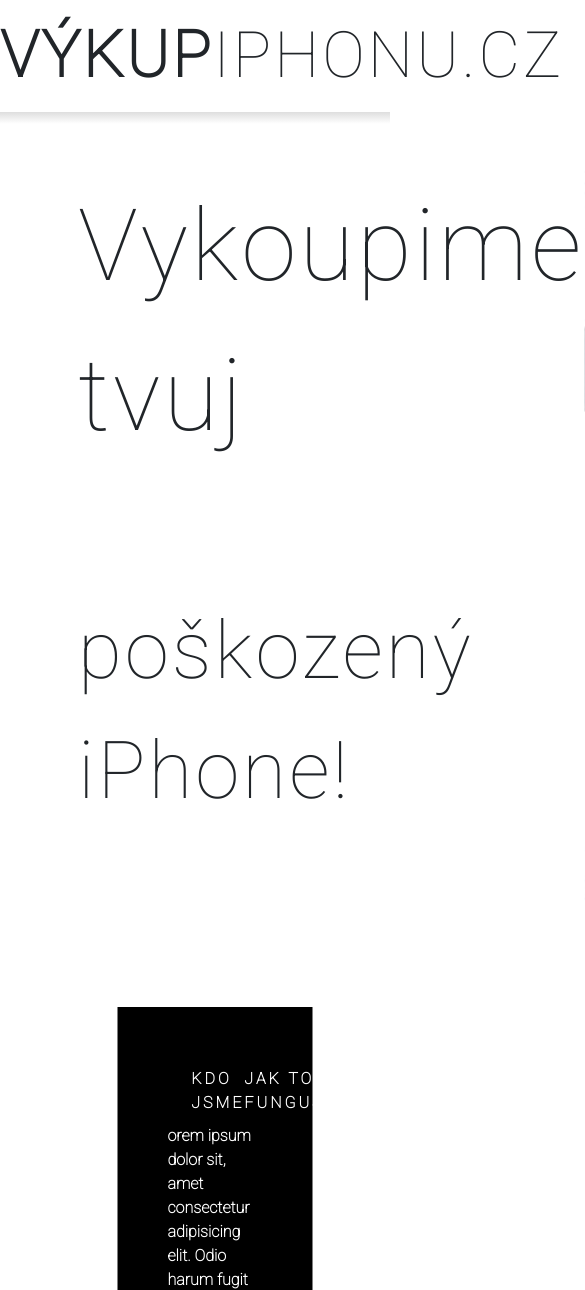
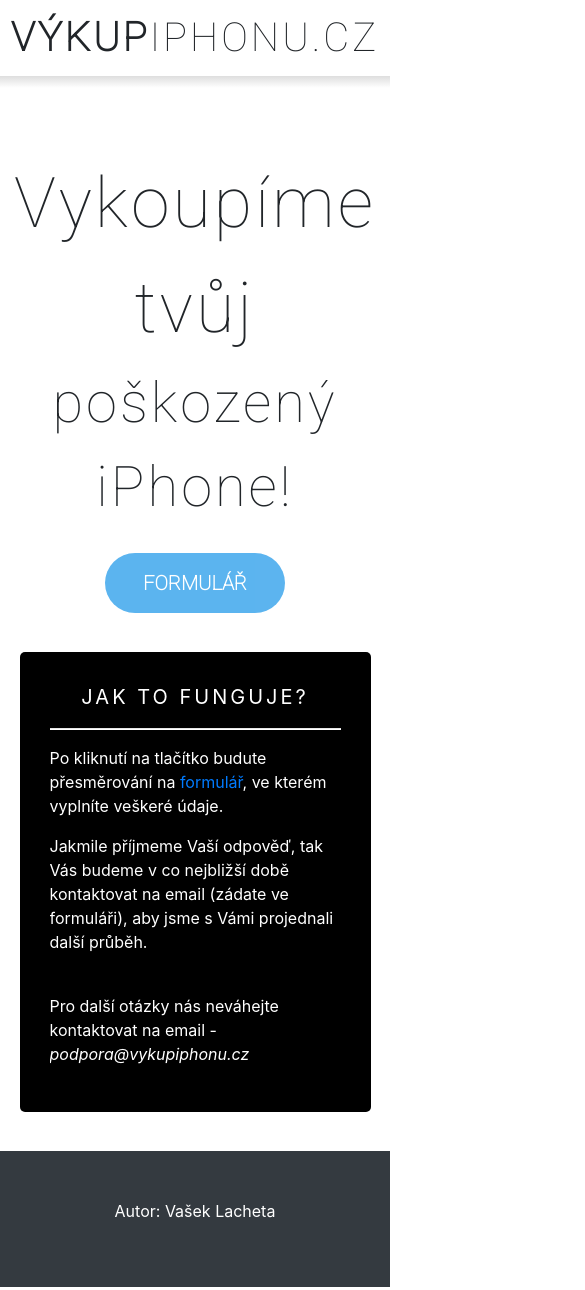
Before and after one commit to Vistoun/testing, a plain HTML site: page index.html in a window 390 px wide. Shown: the top 1290 px of the page, 585 px wide, since content can reach past the window. Drawn offline with nearby package versions, Linux system fonts and the light colour scheme.

Commit message:
responsive

```diff
--- a/css/main.css
+++ b/css/main.css
@@ -2,17 +2,14 @@
     margin: 0px;
     padding: 0px;
     box-sizing: border-box;
+    overflow-x: hidden;
 }
-
-
 #line {
     color: white;
     margin-top: 2%;
     height: 2vh;
     background-image:linear-gradient(0deg, rgba(255,255,255,1) 26%, rgba(195,195,195,0.5578606442577031) 100%);
-
 }
-
 
 #logoText{
     text-align: center;
@@ -32,7 +29,7 @@
 #content{
     display: flex;
     justify-content: space-around;
-    width: 60%;
+    width: 65%;
 }
 
 #text{
@@ -43,42 +40,177 @@
 }
 #blackBox{
     box-sizing: border-box;
-    right: auto;
-    left: auto;
-    transform:translate(50%);
-    width: 50%;
-    font-family: 'Roboto', sans-serif;
-    font-weight: bold;
     background-color: black;
     color: white;
     padding: 50px;
-    margin: 20px;
+    margin-right: 15%;
+    margin-left: 15%;
+    margin-top: 2%;
+    margin-bottom: 3%;
+    border-radius: 5px;
 
 }
 #mainNavBox{
-    display: flex;
-    justify-content: space-around;
-    align-items: center;
-    min-height: 8vh;
+    text-align: center;
 }
 #navBox{
-    display: flex;
-    align-items: center;
-    justify-content: space-around;
-    width: 50%;
+    color: white;
+    letter-spacing: 3px;
+    font-size: 25px;
+    text-transform: uppercase;
 }
-#navBox li{
-    list-style: none;
+
+#textBox{
+    font-size: 20px;
+}
+hr{
     color: white;
-    text-decoration: none;
-    letter-spacing: 3px;
+    background-color: white;
+    width: 100%;
+    height: 1px;
+}
+
+#button{
+    text-align: center;
+}
+
+.button {
+    display: inline-block;
+    border-radius: 45px;
+    background-color: #1795e9;
+    border: hidden;
+    font-family: 'Roboto', sans-serif;
     font-weight: bold;
-    font-size: 16px;
+    color: #FFFFFF;
+    text-align: center;
     text-transform: uppercase;
+    width: 210px;
+    padding: 15px;
+    font-size: 25px;
+    transition: all 0.5s;
     cursor: pointer;
+    opacity: 0.7;
+  }
+  .button:hover {opacity: 1}
+
+
+@media screen and (max-width: 2200px){
+     #content{
+         width: 75%;
+     }
+@media screen and (max-width: 1900px){
+    #content{
+        width: 85%;
+}
+@media screen and (max-width: 1600px){
+    #content{
+        width: 95%;
+}
+@media screen and (max-width: 1450px){
+    #content{
+        width: 100%;
+    }
+}
+@media screen and (max-width: 1150px){
+    #img{
+        display: none;
+    }
+    #content{
+        width: auto;
+    }
+}
+@media screen and (max-width: 700px){
+    #content{
+        text-align: center;
+        font-size: 0.7em;
+    }
+    #logoText{
+        font-size: 3.5em;
+    }
+}
+@media screen and (max-width: 500px){
+    #logoText{
+        font-size: 2.5em;
+    }
+    #blackBox{
+        margin-right: 5%;
+        margin-left: 5%;
+        margin-top: 10%;
+        margin-bottom: 10%;
+        padding: 30px;
+    }
+    #navBox{
+        font-size: 20px;
+    }
+
+    #textBox{
+        font-size: 16px;
+    }
+    .button{
+        width: 180px;
+        padding: 15px;
+        font-size: 20px;
+    }
+}
+@media screen and (max-width: 350px){
+    #content{
+        font-size: 0.6em;
+    }
+    #logoText{
+        font-size: 2em;
+    }
+
+}
+@media screen and (max-width: 300px){
+    #content{
+        font-size: 0.5em;
+    }
+    #logoText{
+        font-size: 1.7em;
+    }
+
 }
 
 
+/*
+@media screen and (max-width: 900px){
+    .nav-links {
+        width: 40%;
+    }
+    .logo{
+        width: 80%;
+    }
+}
+
+@media screen and (max-width: 800px){   š
+    html, body {
+        overflow-x: hidden;
+      }
+
+    .nav-links{
+     position: absolute;
+     right: 0px;
+     height: 92vh;
+     top: 8vh;
+
+     background-color:rgb(38, 38, 38);
+     display: flex;
+     flex-direction: column;
+     align-items: center;
+     width: 50%;
+     transform: translateX(100%);
+     transition: transform 0.3s ease-in;
+    }
+    .nav-links li {
+        opacity: 0;
+    }
+    .burger{
+        display: block;
+    }
+}
+.nav-active{
+    transform: translateX(0%);
+}
 
 /*
 #img{
--- a/index.html
+++ b/index.html
@@ -1,10 +1,10 @@
 <!DOCTYPE html>
 <html lang="cs">
-
 <head>
   <meta charset="UTF-8">
   <meta name="viewport" content="width=device-width, initial-scale=1.0">
-  <link rel="stylesheet" href="https://maxcdn.bootstrapcdn.com/bootstrap/4.0.0/css/bootstrap.min.css" integrity="sha384-Gn5384xqQ1aoWXA+058RXPxPg6fy4IWvTNh0E263XmFcJlSAwiGgFAW/dAiS6JXm" crossorigin="anonymous">
+  <link rel="stylesheet" href="https://maxcdn.bootstrapcdn.com/bootstrap/4.0.0/css/bootstrap.min.css"
+    integrity="sha384-Gn5384xqQ1aoWXA+058RXPxPg6fy4IWvTNh0E263XmFcJlSAwiGgFAW/dAiS6JXm" crossorigin="anonymous">
   <link href="https://fonts.googleapis.com/css2?family=Roboto:wght@100;150&display=swap" rel="stylesheet">
   <link href='https://fonts.googleapis.com/css?family=Poppins' rel='stylesheet'>
   <link rel="stylesheet" href="https://cdnjs.cloudflare.com/ajax/libs/fullPage.js/3.0.9/fullpage.min.css"
@@ -13,7 +13,6 @@
   <link rel="stylesheet" href="css/main.css">
   <title></title>
 </head>
-
 <body>
   <header>
     <div id="logoText">
@@ -24,50 +23,46 @@
   <main>
     <div id="content">
       <div id="text">
-       <div style="font-size: 1.25em;"> Vykoupime tvuj  </div><br>poškozený iPhone!
+        <div style="font-size: 1.25em;"> Vykoupíme tvůj </div>poškozený iPhone!
+        <div id="button"><a href="https://forms.gle/Qisz9UwgdCxboynH7"><button class="button" >Formulář</button></a></div>
       </div>
-      <div id="img">
-        <img  src="img/MobileBackground.png" alt="">
+      <div >
+        <img  id="img"src="img/MobileBackground.png" alt="">
       </div>
     </div>
-
   </main>
 
-
-
-  <div id="blackBox" >
-
+  <div id="blackBox">
     <div id="mainNavBox">
-    <div id="navBox">
-
+      <div id="navBox">
+        Jak to funguje?
+      </div>
+    </div>
+    <div id="textBox">
+      <hr>
+      <p>Po kliknutí na tlačítko budute přesměrování na <a href="https://forms.gle/Qisz9UwgdCxboynH7">formulář</a>, ve kterém vyplníte veškeré údaje.</p>
+      <p>Jakmile příjmeme Vaší odpověď, tak Vás budeme v co nejbližší době kontaktovat na email (zádate ve formuláři), aby jsme s Vámi projednali další průběh.</p>
+      <br>
+      <p>Pro další otázky nás neváhejte kontaktovat na email -  <i>podpora@vykupiphonu.cz </i></p>
     </div>
   </div>
-
-  <div id="textBox">
-
-  </div>
-  </div>
-
-  <footer class=" bg-dark text-white p-5">
-    <div class="row">
-      <div class="col-sm-3">
-      </div>
-      <div class="col-sm-3">
+  <footer class=" bg-dark text-white p-5 text-center">
         <p>Autor: Vašek Lacheta</p>
-      </div>
-      <div class="col-sm-6">
-        <h4>Zdroj informací</h4>
-        <p><a href="https://cs.wikipedia.org/wiki/Argentina">https://cs.wikipedia.org/wiki/Argentina</a></p>
-      </div>
-    </div>
   </footer>
-  <script src="https://code.jquery.com/jquery-3.2.1.slim.min.js" integrity="sha384-KJ3o2DKtIkvYIK3UENzmM7KCkRr/rE9/Qpg6aAZGJwFDMVNA/GpGFF93hXpG5KkN" crossorigin="anonymous"></script>
-<script src="https://cdnjs.cloudflare.com/ajax/libs/popper.js/1.12.9/umd/popper.min.js" integrity="sha384-ApNbgh9B+Y1QKtv3Rn7W3mgPxhU9K/ScQsAP7hUibX39j7fakFPskvXusvfa0b4Q" crossorigin="anonymous"></script>
-<script src="https://maxcdn.bootstrapcdn.com/bootstrap/4.0.0/js/bootstrap.min.js" integrity="sha384-JZR6Spejh4U02d8jOt6vLEHfe/JQGiRRSQQxSfFWpi1MquVdAyjUar5+76PVCmYl" crossorigin="anonymous"></script>
-  <script src="https://cdnjs.cloudflare.com/ajax/libs/fullPage.js/3.0.9/fullpage.min.js" integrity="sha512-Gx/C4x1qubng2MWpJIxTPuWch9O88dhFFfpIl3WlqH0jPHtCiNdYsmJBFX0q5gIzFHmwkPzzYTlZC/Q7zgbwCw==" crossorigin="anonymous"></script>
+  <script src="https://code.jquery.com/jquery-3.2.1.slim.min.js"
+    integrity="sha384-KJ3o2DKtIkvYIK3UENzmM7KCkRr/rE9/Qpg6aAZGJwFDMVNA/GpGFF93hXpG5KkN"
+    crossorigin="anonymous"></script>
+  <script src="https://cdnjs.cloudflare.com/ajax/libs/popper.js/1.12.9/umd/popper.min.js"
+    integrity="sha384-ApNbgh9B+Y1QKtv3Rn7W3mgPxhU9K/ScQsAP7hUibX39j7fakFPskvXusvfa0b4Q"
+    crossorigin="anonymous"></script>
+  <script src="https://maxcdn.bootstrapcdn.com/bootstrap/4.0.0/js/bootstrap.min.js"
+    integrity="sha384-JZR6Spejh4U02d8jOt6vLEHfe/JQGiRRSQQxSfFWpi1MquVdAyjUar5+76PVCmYl"
+    crossorigin="anonymous"></script>
+  <script src="https://cdnjs.cloudflare.com/ajax/libs/fullPage.js/3.0.9/fullpage.min.js"
+    integrity="sha512-Gx/C4x1qubng2MWpJIxTPuWch9O88dhFFfpIl3WlqH0jPHtCiNdYsmJBFX0q5gIzFHmwkPzzYTlZC/Q7zgbwCw=="
+    crossorigin="anonymous"></script>
   <script src="https://ajax.googleapis.com/ajax/libs/jquery/3.5.1/jquery.min.js"></script>
   <script src="jss/jquery.linkunderanim.js"></script>
   <script src="jss/main.js"></script>
 </body>
-
 </html>
--- a/jss/main.js
+++ b/jss/main.js
@@ -1,7 +1,8 @@
+/*
 const articles = [
     {
        "title": "Kdo jsme",
-       "text": "orem ipsum dolor sit, amet consectetur adipisicing elit. Odio harum fugit assumenda dolore deleniti eos laborum ducimus suscipit delectus vel quo repellat optio provident atque impedit, quisquam, quos magni qui.Tempora doloribus nam similique, suscipit voluptate earum aspernatur quasi, ducimus, blanditiis eligendi inventore sit expedita nisi dolorem illo asperiores voluptatem commodi nesciunt molestias eius impedit? Quas dolorum cupiditate ad odio.Animi dolores incidunt iure consequuntur iusto officiis eum. Rerum, aperiam cupiditate fuga saepe sunt qui soluta temporibus nul"
+       "text": ""
 
     },
     {
@@ -13,7 +14,7 @@
        "text": "Hřbitov La Recoleta je hřbitov v Buenos Aires. Obsahuje hroby slavných lidí..."
     }
  ];
-
+ /*
  $("#navBox").linkUnderlineAnim({
       "speed": 250,
       "color":"#FFFFFF",
@@ -22,7 +23,11 @@
     });
 
 
+
+
 $(document).ready(function () {
+
+
  articles.forEach((articleTitle) => {
     $("#navBox").append(`<li><a>${articleTitle.title}</a></li>`);
  });
```
